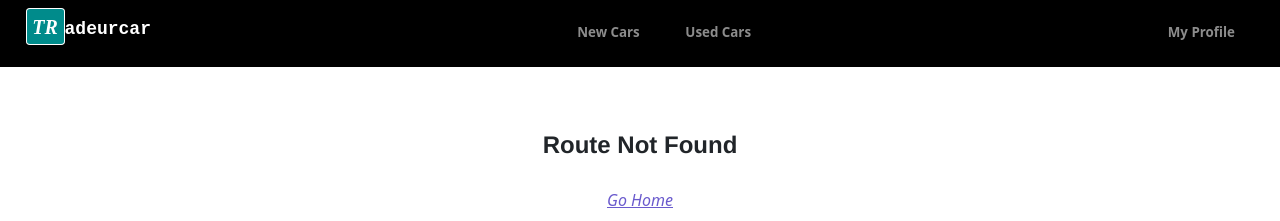
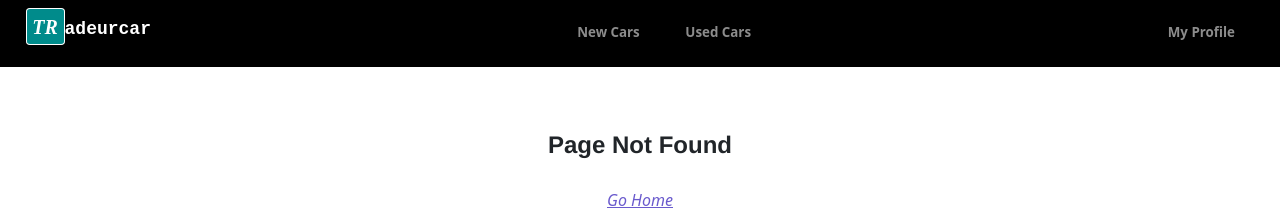
Before and after one commit to DteTRPod3/TRTraining_FinalAssignment, a React (Create React App) app in the folder tradeurcar/: page /page_notfound in a window 1280 px wide. Shown: the top 221 px of the page. Built offline with nearby package versions, Linux system fonts and the light colour scheme.

Commit message:
Page not found

```diff
--- a/tradeurcar/src/Components/NotFound/NotFound.tsx
+++ b/tradeurcar/src/Components/NotFound/NotFound.tsx
@@ -6,7 +6,7 @@ import "./NotFound.scss";
 function NotFound() {
   return (
     <Container className="notfoundContainer">
-      <h4>Route Not Found</h4>
+      <h4>Page Not Found</h4>
       <br />
       <Link to="/home">
         <h6>Go Home</h6>
```
